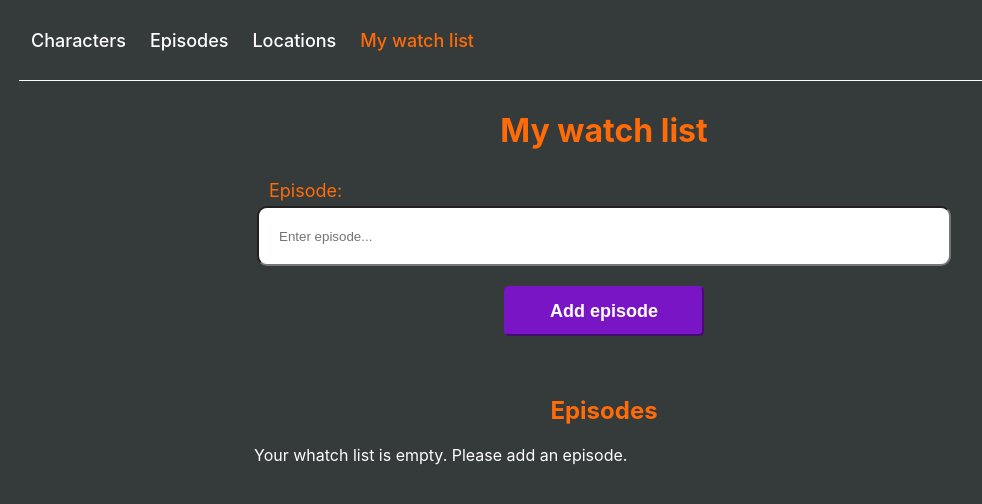
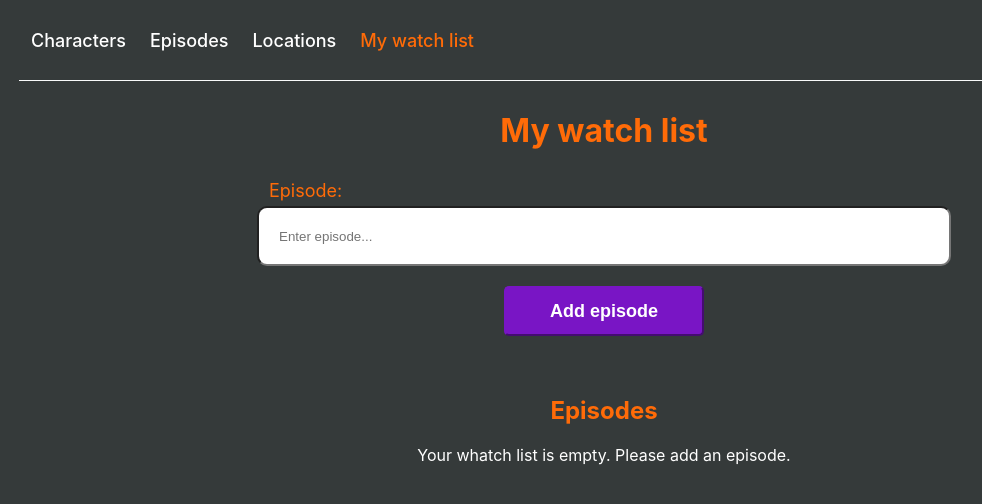
Before and after one commit to vitalik0790/rickandmortyAPI, a React (Create React App) app: page /my_watch_list in a window 1280 px wide. Shown: the top 504 px of the page, without its empty margins (36-1018 px from the left). Built offline with nearby package versions, Linux system fonts and the light colour scheme.

Commit message:
filter is working

```diff
--- a/src/pages/myWatchList/MyWatchList.js
+++ b/src/pages/myWatchList/MyWatchList.js
@@ -146,7 +146,7 @@ const MyWatchList = () => {
                     classNames="contactsText"
                     unmountOnExit
                 >
-                    <p className="contacts_text">
+                    <p className={s.contactsText}>
                         Your whatch list is empty. Please add an episode.
                     </p>
                 </CSSTransition>
--- a/src/pages/myWatchList/MyWatchList.module.css
+++ b/src/pages/myWatchList/MyWatchList.module.css
@@ -8,13 +8,19 @@
   margin-bottom: 30px;
   text-align: center;
 }
+
 .episodesTitle {
   color: #ff6b08;
   margin-bottom: 20px;
   text-align: center;
 }
+
 .episodesText {
   padding: 0 10px;
   text-align: center;
   color: #464b51;
 }
+
+.contactsText {
+  text-align: center;
+}
```
Also changed, not shown: src/pages/characters/Characters.js (+2 -5 lines).
